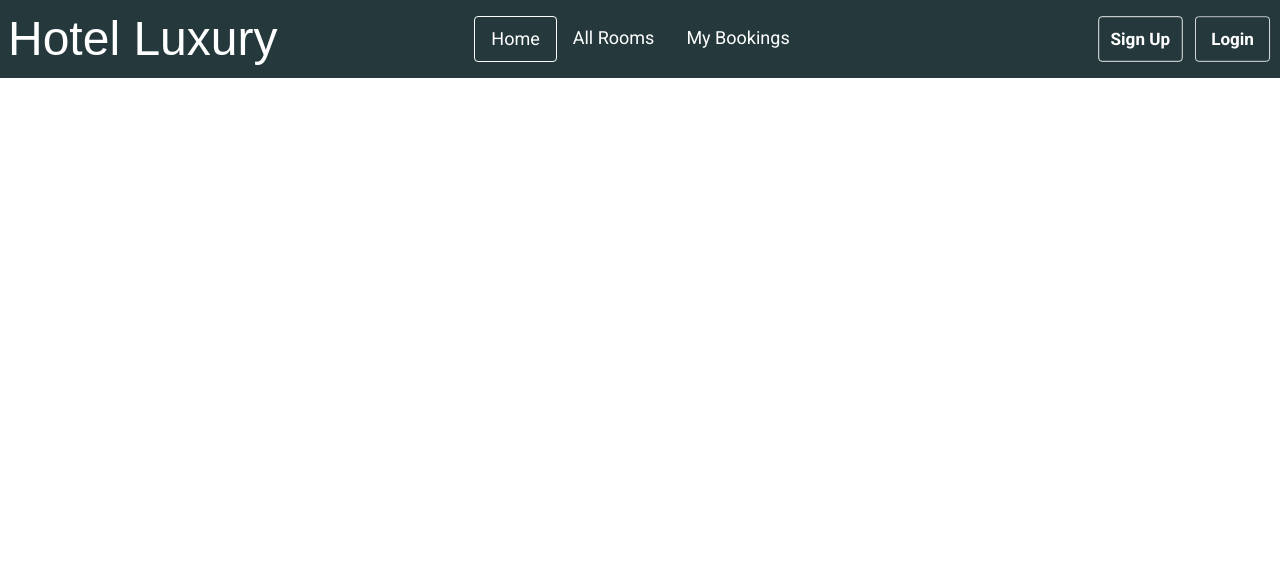
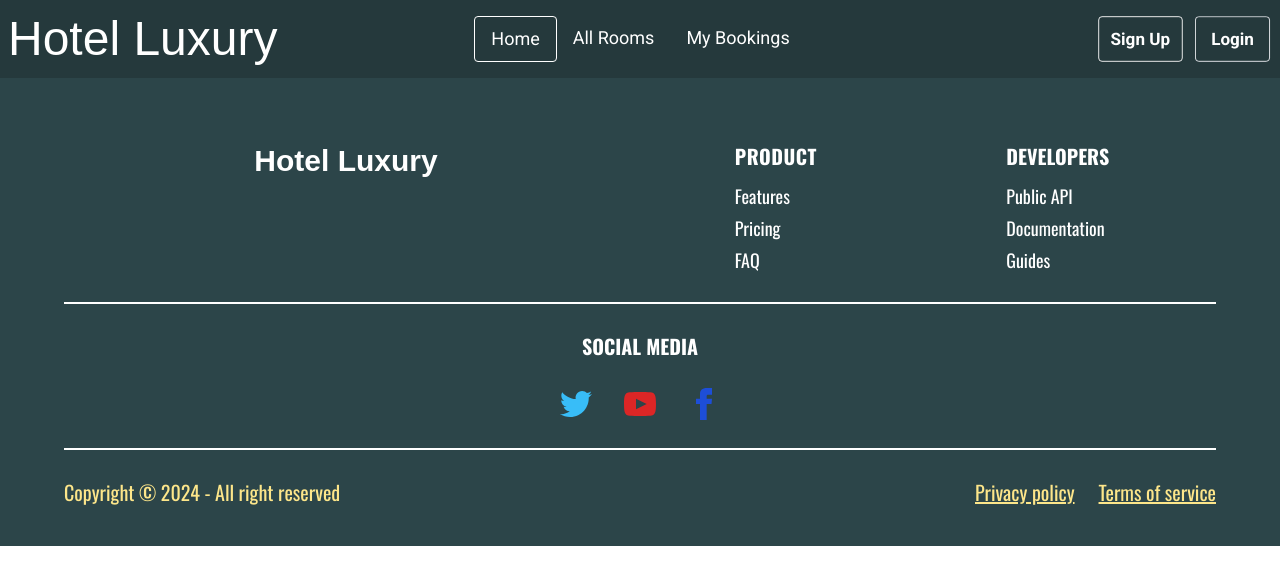
Before and after one commit to Boniaminshawon/Hotel_Luxury_Client, a React (Vite) app: page / in a window 1280 px wide. Shown: the top 584 px of the page. Built offline with nearby package versions, Linux system fonts and the light colour scheme; no server answers; a web font is replaced by a local one.

Commit message:
make the footer section

```diff
--- a/src/components/Footer.jsx
+++ b/src/components/Footer.jsx
@@ -1,8 +1,84 @@
+import { Link } from "react-router-dom";
 
 
 const Footer = () => {
     return (
-        <div>
+        <div className=" bg-[#2C4549]  text-white lg:px-16  pb-4 pt-7 md:pt-16 md:pb-10  ">
+            <div className="flex flex-col md:flex-row justify-between">
+                <div className="flex-1 text-center space-y-3">
+                    <h3 className=" mb-2 font-bold text-xl md:text-3xl font-heading"><Link className="font-h " to={'/'}>Hotel Luxury</Link> </h3>
+                    <i className=" md:text-2xl text-lg font-medium "></i>
+                    <p className="font-secondary text-base md:text-xl"></p>
+                </div>
+
+
+                <div className="flex  flex-1 md:justify-around justify-between mt-5 md:mt-0 px-3">
+                    <div className="space-y-3">
+                        <h3 className="tracking-wide  uppercase font-primary md:text-xl text-lg font-bold">Product</h3>
+                        <ul className="space-y-1 font-primary md:text-lg text-base">
+                            <li>
+                                <a rel="noopener noreferrer" href="#">Features</a>
+                            </li>
+                            <li>
+                                {/* <a rel="noopener noreferrer" href="#">Integrations</a> */}
+                            </li>
+                            <li>
+                                <a rel="noopener noreferrer" href="#">Pricing</a>
+                            </li>
+                            <li>
+                                <a rel="noopener noreferrer" href="#">FAQ</a>
+                            </li>
+                        </ul>
+                    </div>
+
+
+                    <div className="space-y-3 ">
+                        <h3 className="uppercase font-primary   md:text-xl text-lg font-bold">Developers</h3>
+                        <ul className="space-y-1 font-primary md:text-lg text-base">
+                            <li>
+                                <a rel="noopener noreferrer" href="#">Public API</a>
+                            </li>
+                            <li>
+                                <a rel="noopener noreferrer" href="#">Documentation</a>
+                            </li>
+                            <li>
+                                <a rel="noopener noreferrer" href="#">Guides</a>
+                            </li>
+                        </ul>
+                    </div>
+                </div>
+            </div>
+
+            <div className="border border-white my-4 md:my-7"></div>
+
+
+            <div className="space-y-7 text-center flex justify-center flex-col items-center">
+
+                <div className="uppercase font-primary text-white  md:text-xl text-lg font-bold">Social media</div>
+                <div className="flex gap-8">
+                    <a><svg xmlns="http://www.w3.org/2000/svg" width="32" height="32" viewBox="0 0 24 24" className="fill-current text-sky-400  "><path d="M24 4.557c-.883.392-1.832.656-2.828.775 1.017-.609 1.798-1.574 2.165-2.724-.951.564-2.005.974-3.127 1.195-.897-.957-2.178-1.555-3.594-1.555-3.179 0-5.515 2.966-4.797 6.045-4.091-.205-7.719-2.165-10.148-5.144-1.29 2.213-.669 5.108 1.523 6.574-.806-.026-1.566-.247-2.229-.616-.054 2.281 1.581 4.415 3.949 4.89-.693.188-1.452.232-2.224.084.626 1.956 2.444 3.379 4.6 3.419-2.07 1.623-4.678 2.348-7.29 2.04 2.179 1.397 4.768 2.212 7.548 2.212 9.142 0 14.307-7.721 13.995-14.646.962-.695 1.797-1.562 2.457-2.549z"></path></svg></a>
+                    <a><svg xmlns="http://www.w3.org/2000/svg" width="32" height="32" viewBox="0 0 24 24" className="fill-current text-red-600"><path d="M19.615 3.184c-3.604-.246-11.631-.245-15.23 0-3.897.266-4.356 2.62-4.385 8.816.029 6.185.484 8.549 4.385 8.816 3.6.245 11.626.246 15.23 0 3.897-.266 4.356-2.62 4.385-8.816-.029-6.185-.484-8.549-4.385-8.816zm-10.615 12.816v-8l8 3.993-8 4.007z"></path></svg></a>
+                    <a><svg xmlns="http://www.w3.org/2000/svg" width="32" height="32" viewBox="0 0 24 24" className="fill-current  text-blue-700"><path d="M9 8h-3v4h3v12h5v-12h3.642l.358-4h-4v-1.667c0-.955.192-1.333 1.115-1.333h2.885v-5h-3.808c-3.596 0-5.192 1.583-5.192 4.615v3.385z"></path></svg></a>
+                </div>
+            </div>
+
+
+
+
+            <div className="border border-white my-4 md:my-7"></div>
+
+
+
+            <div className=" md:text-xl text-base text-amber-200 text- font-primary justify-center items-center gap-2  flex flex-col-reverse md:flex-row md:justify-between ">
+                <div className=" "> <p className="">Copyright © 2024 - All right reserved</p></div>
+                <div className=" space-x-6 ">
+                    <a className="underline" href="">Privacy policy</a>
+                    <a className="underline" href="">Terms of service</a>
+                </div>
+            </div>
+
+
+
 
         </div>
     );
--- a/src/layouts/Root.jsx
+++ b/src/layouts/Root.jsx
@@ -1,5 +1,6 @@
 import { Outlet } from "react-router-dom";
 import Navbar from "../components/Navbar";
+import Footer from "../components/Footer";
 
 
 const Root = () => {
@@ -9,8 +10,9 @@
 
           <div className="lg:container md:mx-1  lg:mx-auto" >
           <Outlet></Outlet>
+
           </div>
-
+          <Footer></Footer>
 
         </div>
     );
```
